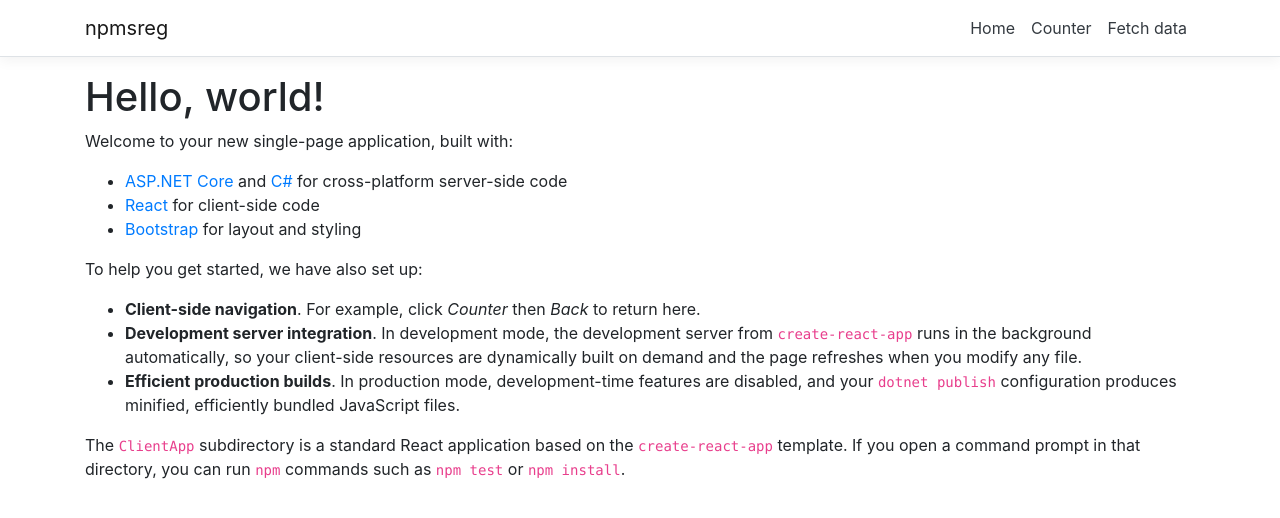
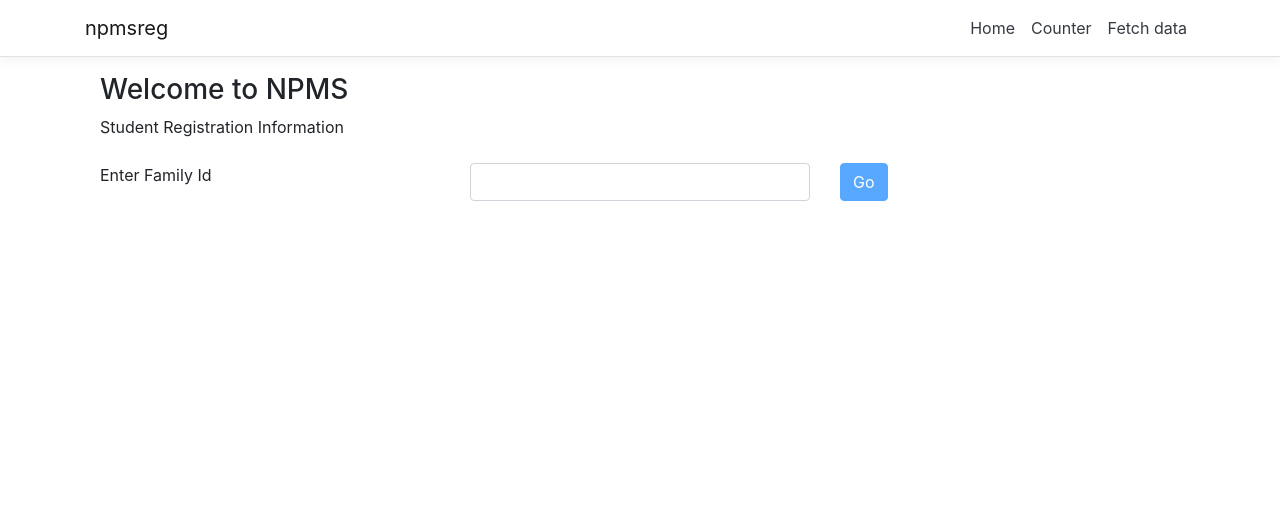
Before and after one commit to hengyiliu/npmsreg, a React (Create React App) app in the folder ClientApp/: page / in a window 1280 px wide. Shown: the top 518 px of the page. Built offline with nearby package versions, Linux system fonts and the light colour scheme.

Commit message:
update home page

```diff
--- a/ClientApp/src/components/CreateStudent.tsx
+++ b/ClientApp/src/components/CreateStudent.tsx
@@ -25,8 +25,6 @@
           enableReinitialize={true}
           initialValues={this.props.student}
           onSubmit={(values, actions) => {
-            debugger;
-            alert(values);
             this.props.createStudentHandler(values);
             this.props.closeModalHandler();
           }}
--- a/ClientApp/src/components/Family.tsx
+++ b/ClientApp/src/components/Family.tsx
@@ -156,7 +156,6 @@
           validate={validateEmail}
           initialValues={data}
           onSubmit={(values, actions) => {
-            debugger;
             this.props.updateFamilyData(values);
             actions.setSubmitting(false);
           }}
--- a/ClientApp/src/components/Home.tsx
+++ b/ClientApp/src/components/Home.tsx
@@ -1,25 +1,54 @@
 import React, { Component } from 'react';
+import { Link, RouteComponentProps } from 'react-router-dom';
+import { Form, FormGroup, Label, Input, Button, Container, Row, Col } from 'reactstrap';
 
-export class Home extends Component {
+interface IHomePageState {
+  fid: string;
+}
+
+export class Home extends Component<RouteComponentProps, IHomePageState> {
   static displayName: string = Home.name;
+
+  changeHandler = (e: React.ChangeEvent<HTMLInputElement>) => {
+    this.setState({ fid: e.target.value });
+  }
+
+  keyPressHandler = (e: React.KeyboardEvent<HTMLInputElement>) => {
+    if (e.key == 'Enter' && this.isValidId(this.state.fid)) {
+      this.props.history.push(`/family/${this.state.fid}`);
+    }
+  }
+
+  isValidId = (str: string) => {
+    if (!this.state.fid || this.state.fid.length === 0)
+      return false;
+
+    return /^\d+$/.test(str);
+  }
+
+  constructor(props: any) {
+    super(props);
+    debugger;
+    this.state = {
+      fid: ""
+    };
+  }
 
   public render () {
     return (
       <div>
-        <h1>Hello, world!</h1>
-        <p>Welcome to your new single-page application, built with:</p>
-        <ul>
-          <li><a href='https://get.asp.net/'>ASP.NET Core</a> and <a href='https://msdn.microsoft.com/en-us/library/67ef8sbd.aspx'>C#</a> for cross-platform server-side code</li>
-          <li><a href='https://facebook.github.io/react/'>React</a> for client-side code</li>
-          <li><a href='http://getbootstrap.com/'>Bootstrap</a> for layout and styling</li>
-        </ul>
-        <p>To help you get started, we have also set up:</p>
-        <ul>
-          <li><strong>Client-side navigation</strong>. For example, click <em>Counter</em> then <em>Back</em> to return here.</li>
-          <li><strong>Development server integration</strong>. In development mode, the development server from <code>create-react-app</code> runs in the background automatically, so your client-side resources are dynamically built on demand and the page refreshes when you modify any file.</li>
-          <li><strong>Efficient production builds</strong>. In production mode, development-time features are disabled, and your <code>dotnet publish</code> configuration produces minified, efficiently bundled JavaScript files.</li>
-        </ul>
-        <p>The <code>ClientApp</code> subdirectory is a standard React application based on the <code>create-react-app</code> template. If you open a command prompt in that directory, you can run <code>npm</code> commands such as <code>npm test</code> or <code>npm install</code>.</p>
+        <Container>
+          <h3>Welcome to NPMS</h3>
+          Student Registration Information
+        </Container>
+        <br/>
+        <Container>
+          <Row>
+            <Col><Label>Enter Family Id</Label></Col>
+            <Col><Input name="fid" value={this.state.fid} type="text" onChange={this.changeHandler} onKeyPress={this.keyPressHandler} /></Col>
+            <Col><Button tag={Link} color="primary" to={`/family/${this.state.fid}`} disabled={!this.isValidId(this.state.fid)}>Go</Button></Col>
+          </Row>
+        </Container>
       </div>
     );
   }
```
